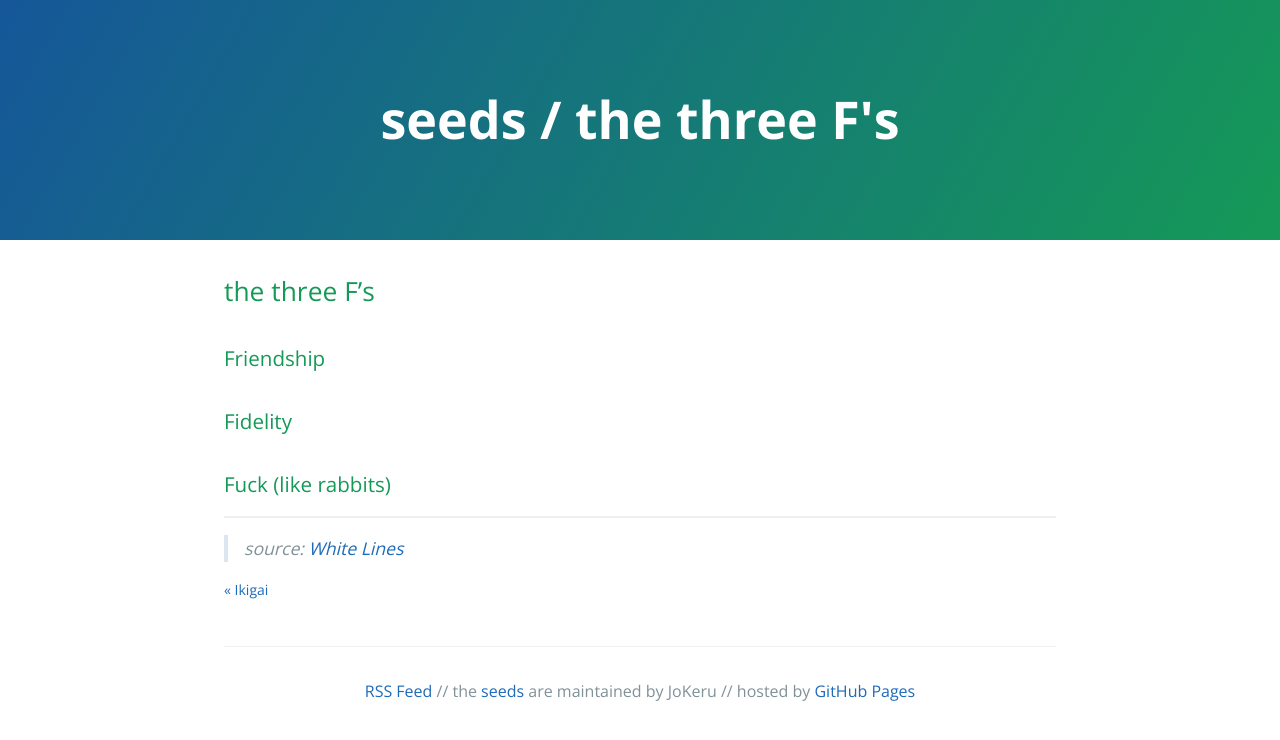
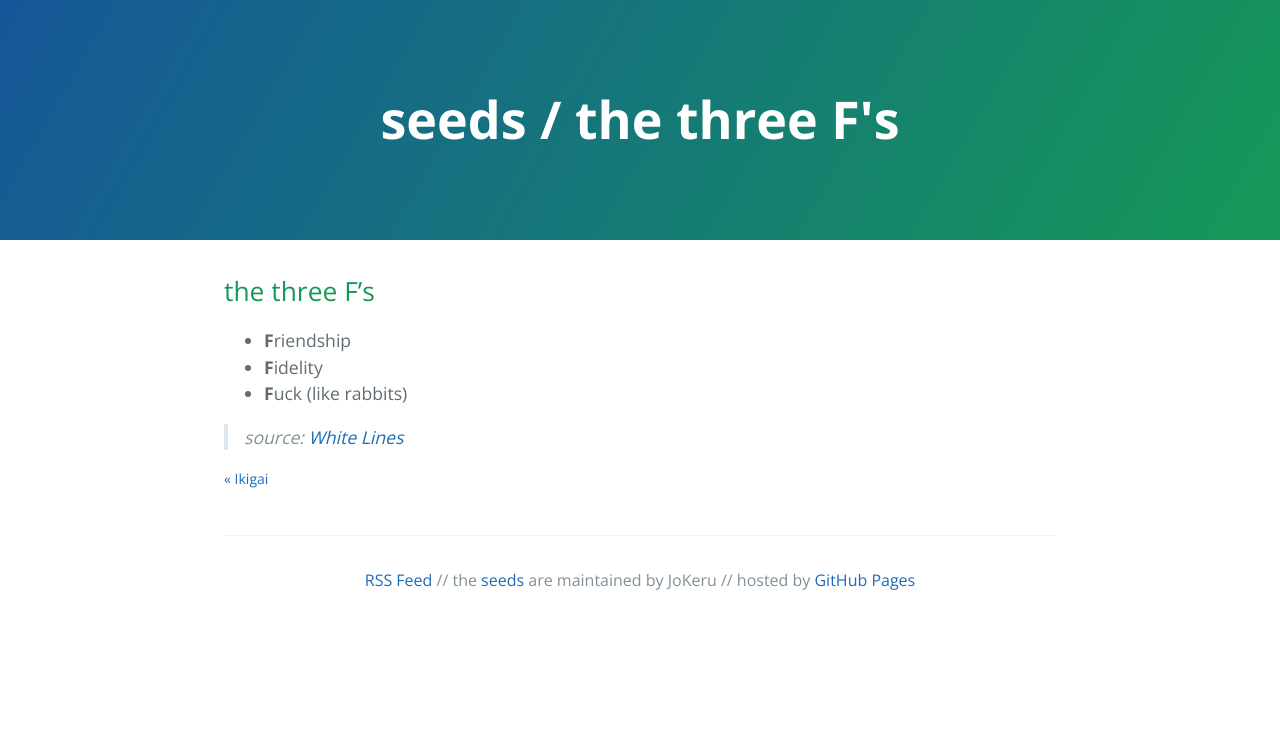
Before and after one commit to jokeru/seeds, a Jekyll site: the page built from _posts/2020-06-23-the_three_fs.md, in a window 1280 px wide. Shown: the top 740 px of the page. Built offline with Jekyll 4.4.1, drawn with Linux system fonts in a browser that asks for light colours.

Commit message:
Update 2020-06-23-the_three_fs.md

```diff
--- a/_posts/2020-06-23-the_three_fs.md
+++ b/_posts/2020-06-23-the_three_fs.md
@@ -7,10 +7,8 @@ date: 2020-06-23
 
 ## the three F's
 
-### Friendship
-### Fidelity
-### Fuck (like rabbits)
-
----
+- **F**riendship
+- **F**idelity
+- **F**uck (like rabbits)
 
 > _source: [White Lines](https://www.netflix.com/gb/title/80993591){:target="_blank"}_
```
